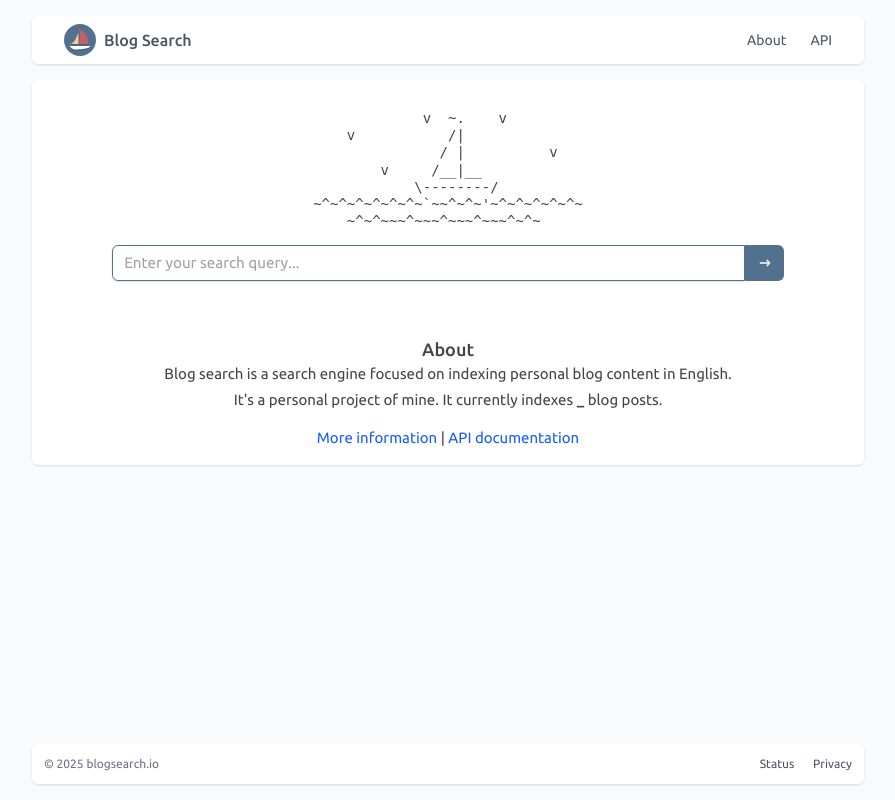
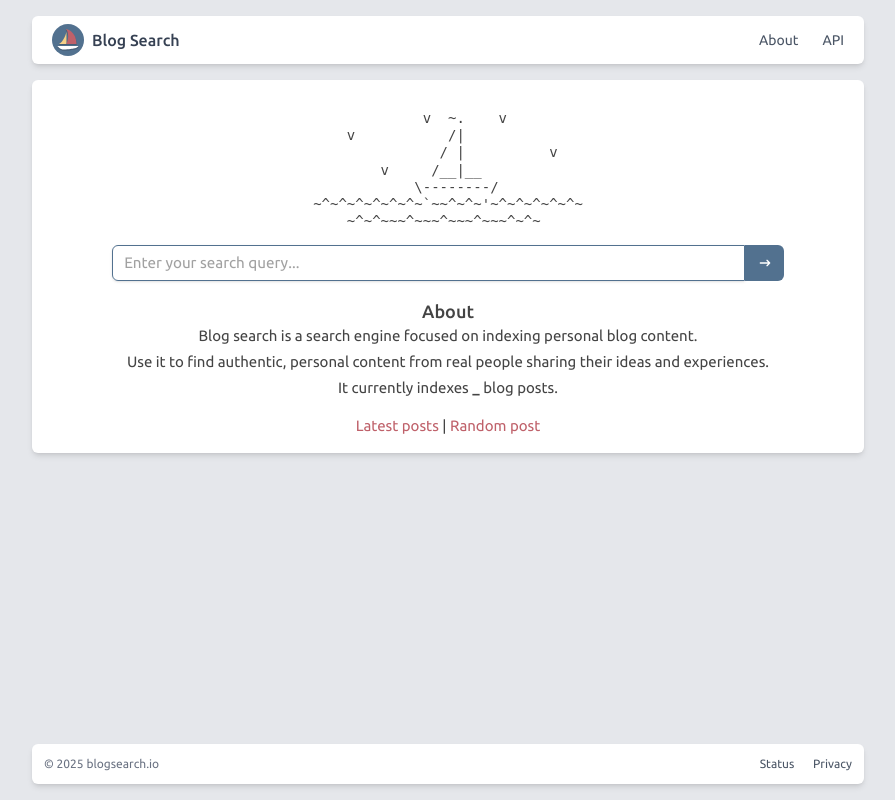
Before and after one commit to sawatkins/blog-search, a FastAPI app: page / in a window 1280 px wide. Shown: the whole page, without its empty margins (192-1087 px from the left). Run offline with FastAPI, Linux system fonts and the light colour scheme.

Commit message:
visual tweaks

```diff
--- a/web/templates/about.html
+++ b/web/templates/about.html
@@ -11,14 +11,14 @@
 
     <h3 class="font-medium text-md mb-2">More Information</h3>
     <ul class="mb-4 list-disc pl-5">
-        <li>This project is still in development. <i>Everything will be greatly expanded and improved soon.</i> <a href="https://github.com/sawatkins/blog-search" class="text-blue-600 hover:underline">GitHub.</a></li>
+        <li>This project is still in development. <i>Everything will be greatly expanded and improved soon.</i> <a href="https://github.com/sawatkins/blog-search" class="text-[#bf616a] hover:underline visited:text-[#bf616a]">GitHub.</a></li>
         <li>Queries work best with correctly spelled general keywords.</li>
         <li>It currently uses PostgreSQL's full text search for indexing and ranking.</li>
         <li>It is hosted on a single-node Kubernetes cluster with k3s.</li>
-        <li>The current list of blogs to index is compiled from <a href="https://github.com/outcoldman/hackernews-personal-blogs" target="_blank" class="text-blue-600 hover:underline">this list of HN blogs</a> and from <a href="https://ooh.directory/blogs/technology/" target="_blank" class="text-blue-600 hover:underline">ooh's tech directory</a>.</li>
+        <li>The current list of blogs to index is compiled from <a href="https://github.com/outcoldman/hackernews-personal-blogs" target="_blank" class="text-[#bf616a] hover:underline visited:text-[#bf616a]">this list of HN blogs</a> and from <a href="https://ooh.directory/blogs/technology/" target="_blank" class="text-[#bf616a] hover:underline visited:text-[#bf616a]">ooh's tech directory</a>.</li>
     </ul>
 
     <h3 class="font-medium text-md">Feedback</h3>
-    <p class="">Please provide your feedback on <a href="https://tally.so/r/mBe7We" target="_blank" class="text-blue-600 hover:underline">this form</a>.</p>
+    <p class="">Please provide your feedback on <a href="https://tally.so/r/mBe7We" target="_blank" class="text-[#bf616a] hover:underline visited:text-[#bf616a]">this form</a>.</p>
 </div>
 {% endblock %}
--- a/web/templates/base.html
+++ b/web/templates/base.html
@@ -74,22 +74,22 @@
     {% block head_extra %}{% endblock %}
 </head>
 
-<body class="mx-auto px-4 sm:px-6 lg:px-8 max-w-4xl flex flex-col min-h-screen bg-gray-50">
-    <header class="bg-white rounded-md shadow-sm mb-4 mt-4">
-        <div class="mx-auto max-w-screen-xl px-4 sm:px-6 lg:px-8">
+<body class="mx-auto px-4 sm:px-6 lg:px-8 max-w-4xl flex flex-col min-h-screen bg-gray-200">
+    <header class="bg-white rounded-md shadow-md mb-4 mt-4">
+        <div class="mx-auto max-w-screen-xl px-3 sm:px-4 lg:px-5">
           <div class="flex h-12 items-center justify-between">
             <div class="flex-1 md:flex md:items-center md:gap-12">
               <a class="block" href="/">
                 <span class="sr-only">Home</span>
                 <div class="flex items-center">
                     <img src="/static/img/sailboat.svg" alt="Blog Search logo" width="32"">
-                    <span class="ml-2 text-base font-medium text-gray-600">Blog Search</span>
+                    <span class="ml-2 text-base font-medium text-gray-700">Blog Search</span>
                 </div>
               </a>
             </div>
 
             <div class="md:flex md:items-center md:gap-12">
-              <nav aria-label="Global" class="hidden md:block">
+              <nav aria-label="Global" class="block">
                 <ul class="flex items-center gap-6 text-sm">
                   <li>
                     <a class="text-gray-600 transition hover:text-[#52718f] hover:underline" href="/about"> About </a>
@@ -107,13 +107,13 @@
 
 
       <main class="flex-grow flex flex-col items-center">
-        <div class="w-full bg-white rounded-md shadow-sm p-4">
+        <div class="w-full bg-white rounded-md shadow-md p-4">
             {% block content %}
             {% endblock %}
         </div>
     </main>
 
-    <footer class="mt-6 mb-4 bg-white rounded-md shadow-sm p-3 text-center">
+    <footer class="mt-4 mb-4 bg-white rounded-md shadow-md p-3 text-center">
         <div class="flex justify-between items-center text-xs text-gray-500">
             <span>&copy; 2025 blogsearch.io</span>
             <div class="space-x-4">
--- a/web/templates/index.html
+++ b/web/templates/index.html
@@ -27,14 +27,14 @@
         </div>
     </form>
 
-    <div id="home-content" class="w-full mt-8 text-center">
-        <br>
+    <div id="home-content" class="w-full mt-4 text-center">
         <h3 class="font-medium text-lg">About</h3>
-        <p class="mb-1">Blog search is a search engine focused on indexing personal blog content in English.</p>
-        <p class="mb-1">It's a personal project of mine. It currently indexes <strong class="font-mono">{{ posts_size or '_' }}</strong> blog posts.</p>
+        <p class="mb-1">Blog search is a search engine focused on indexing personal blog content.</p>
+        <p class="mb-1">Use it to find authentic, personal content from real people sharing their ideas and experiences.</p>
+        <p class="mb-1">It currently indexes <strong class="font-mono">{{ posts_size or '_' }}</strong> blog posts.</p>
         <p class="mt-4">
-            <a href="/about" class="text-blue-600 hover:underline">More information</a> |
-            <a href="/api" class="text-blue-600 hover:underline">API documentation</a>
+            <a href="#" class="text-[#bf616a] hover:underline visited:text-[#bf616a]">Latest posts</a> |
+            <a href="#" class="text-[#bf616a] hover:underline visited:text-[#bf616a]">Random post</a>
         </p>
     </div>
 {% endblock %}
```
